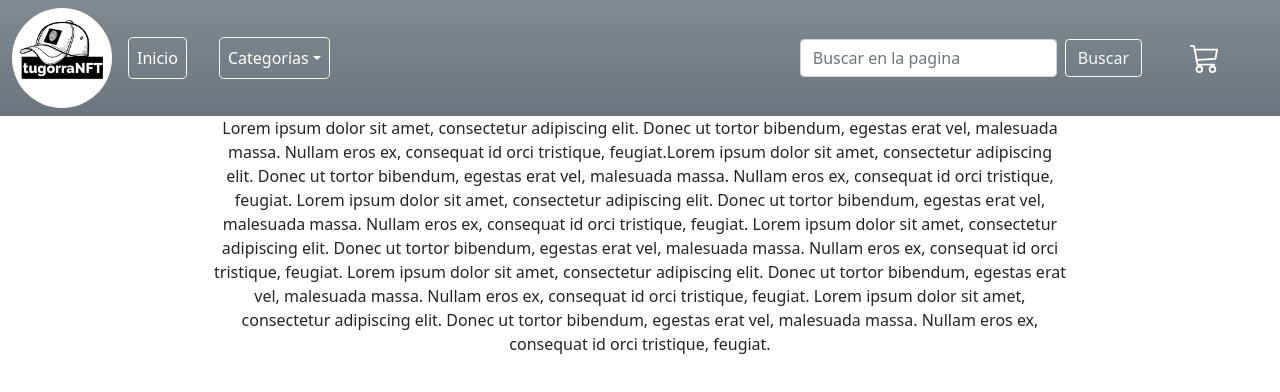
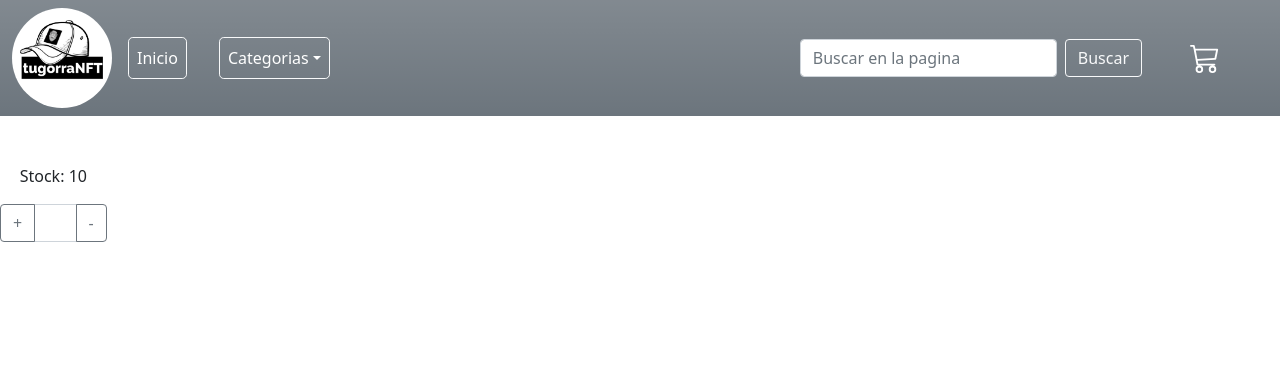
Before and after one commit to mateooliver/gorras, a React (Create React App) app: page / in a window 1280 px wide. Shown: the top 392 px of the page. Built offline with nearby package versions, Linux system fonts and the light colour scheme.

Commit message:
Tercer entrega con gretting props

```diff
--- a/package.json
+++ b/package.json
@@ -9,6 +9,7 @@
     "bootstrap": "^5.1.3",
     "bootstrap-icons": "^1.8.1",
     "react": "^17.0.2",
+    "react-bootstrap": "^2.2.1",
     "react-dom": "^17.0.2",
     "react-scripts": "5.0.0",
     "web-vitals": "^2.1.4"
--- a/src/App.js
+++ b/src/App.js
@@ -3,11 +3,12 @@ import Navbar from './components/Navbar.js'
 import 'bootstrap/dist/css/bootstrap.min.css'
 import ItemListContainer from './components/ItemListContainer';
 
+
 function App() {
   return (
     <header>
         <Navbar />
-        <ItemListContainer />
+        <ItemListContainer stock={10} />
     </header>
   );
 }
--- a/src/components/ItemListContainer.js
+++ b/src/components/ItemListContainer.js
@@ -1,18 +1,20 @@
-import React from "react";
+import React, {useState} from "react";
+import App from "../App";
 
-const ItemListContainer= ()=> {
+const ItemListContainer= (props)=> {
+    const [contandor, setContador]= useState(0)
     return(
-        <div className="conteiner-fluid text-center mx-auto col-8"> Lorem ipsum dolor sit amet, consectetur adipiscing elit. Donec ut tortor bibendum, egestas erat vel, malesuada massa. Nullam eros ex, consequat id orci tristique, feugiat.Lorem ipsum dolor sit amet, consectetur adipiscing elit. Donec ut tortor bibendum, egestas erat vel, malesuada massa. Nullam eros ex, consequat id orci tristique, feugiat.
-
-Lorem ipsum dolor sit amet, consectetur adipiscing elit. Donec ut tortor bibendum, egestas erat vel, malesuada massa. Nullam eros ex, consequat id orci tristique, feugiat.
-
-Lorem ipsum dolor sit amet, consectetur adipiscing elit. Donec ut tortor bibendum, egestas erat vel, malesuada massa. Nullam eros ex, consequat id orci tristique, feugiat.
-
-Lorem ipsum dolor sit amet, consectetur adipiscing elit. Donec ut tortor bibendum, egestas erat vel, malesuada massa. Nullam eros ex, consequat id orci tristique, feugiat.
-
-Lorem ipsum dolor sit amet, consectetur adipiscing elit. Donec ut tortor bibendum, egestas erat vel, malesuada massa. Nullam eros ex, consequat id orci tristique, feugiat.
-
-
+        <div>
+            <div class=" col-1 text-center mt-5">
+                   <p>Stock: {props.stock}  </p>
+            </div>
+            <div className="col-1">
+                <div class="input-group mb-3">
+                    <button class="btn btn-outline-secondary" type="button">+</button>
+                    <input type="text" class="form-control" placeholder="" aria-describedby="button-addon2" aria-label="Example text with two button addons"></input>
+                    <button class="btn btn-outline-secondary" type="button" id="button-addon2">-</button>
+                </div>
+            </div>
         </div>
     )
 }
```
Also changed, not shown: 1 other file (tests, documents, lock files or other folders).
